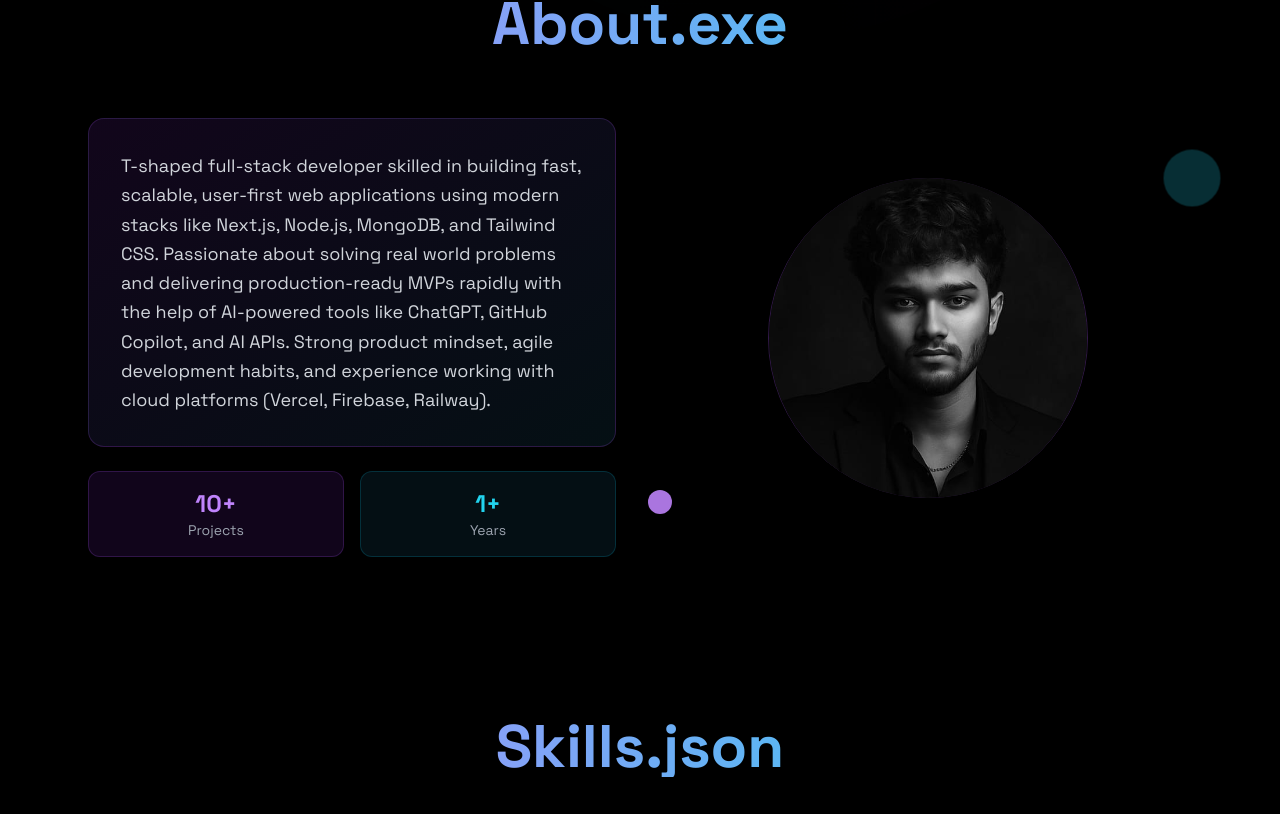
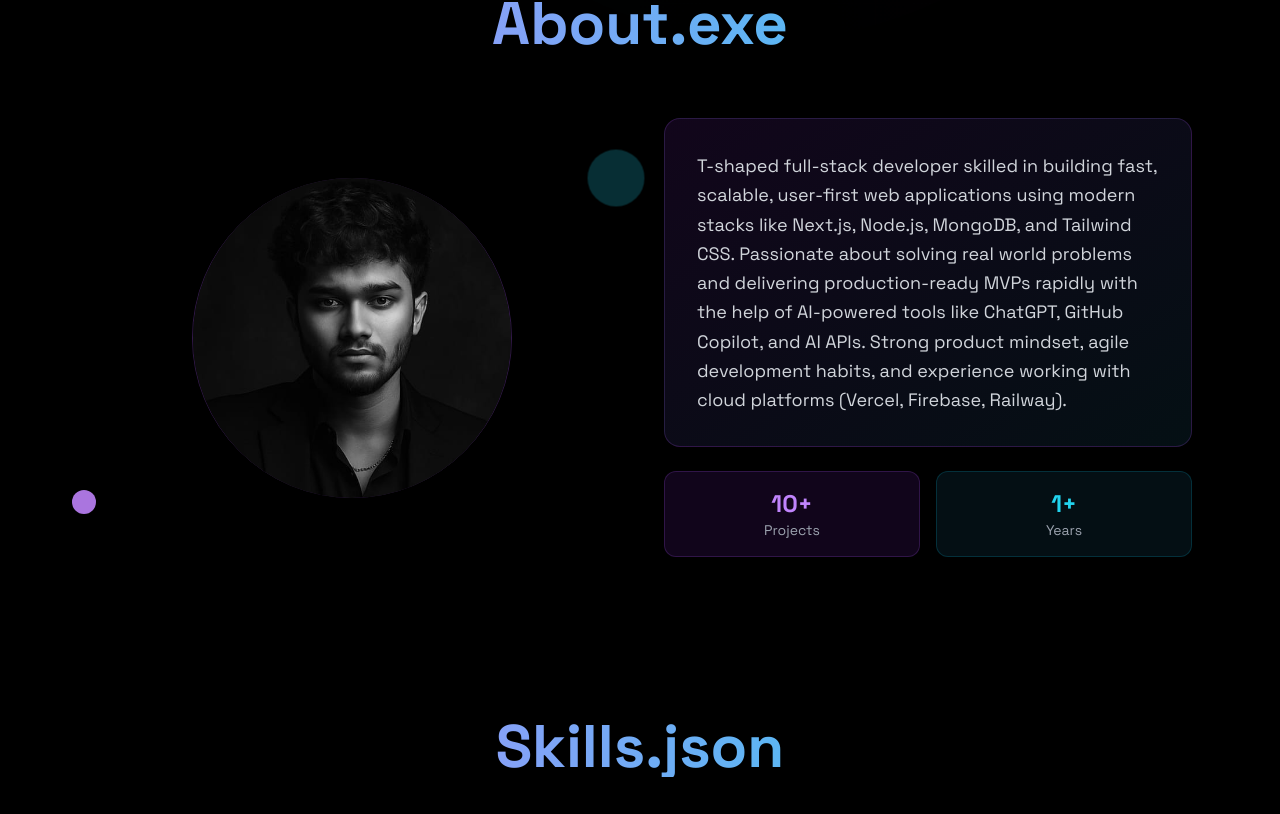
Before and after one commit to lotchankumar/LOTCHAN-KUMAR---PORTFOLIO, a Next.js app: page / in a window 1280 px wide. Shown: the part 886-1700 px from the top of the page. Built offline with nearby package versions, Linux system fonts and the light colour scheme.

Commit message:
about section changed

```diff
--- a/app/page.tsx
+++ b/app/page.tsx
@@ -118,6 +118,13 @@ export default function FuturisticPortfolio() {
           </h2>
 
           <div className="grid md:grid-cols-2 gap-12 items-center">
+          <div className="relative">
+              <div className="w-80 h-80 mx-auto rounded-full bg-gradient-to-br from-white-500/20 to-cyan-500/20 backdrop-blur-sm border border-purple-500/30 flex items-center justify-center">
+                <img src="/lotchan.jpeg" className="w-80 h-80 mx-auto rounded-full" />
+              </div>
+              <div className="absolute -top-4 -right-4 w-8 h-8 bg-cyan-400 rounded-full animate-ping" />
+              <div className="absolute -bottom-4 -left-4 w-6 h-6 bg-purple-400 rounded-full animate-pulse" />
+            </div>
             <div className="space-y-6">
               <div className="p-8 rounded-2xl bg-gradient-to-br from-purple-900/20 to-cyan-900/20 backdrop-blur-sm border border-purple-500/20 hover:border-purple-500/40 transition-all duration-300">
                 <p className="text-lg text-gray-300 leading-relaxed">
@@ -141,13 +148,7 @@ experience working with cloud platforms (Vercel, Firebase, Railway).
               </div>
             </div>
 
-            <div className="relative">
-              <div className="w-80 h-80 mx-auto rounded-full bg-gradient-to-br from-white-500/20 to-cyan-500/20 backdrop-blur-sm border border-purple-500/30 flex items-center justify-center">
-                <img src="/lotchan.jpeg" className="w-80 h-80 mx-auto rounded-full" />
-              </div>
-              <div className="absolute -top-4 -right-4 w-8 h-8 bg-cyan-400 rounded-full animate-ping" />
-              <div className="absolute -bottom-4 -left-4 w-6 h-6 bg-purple-400 rounded-full animate-pulse" />
-            </div>
+
           </div>
         </div>
       </section>
```
